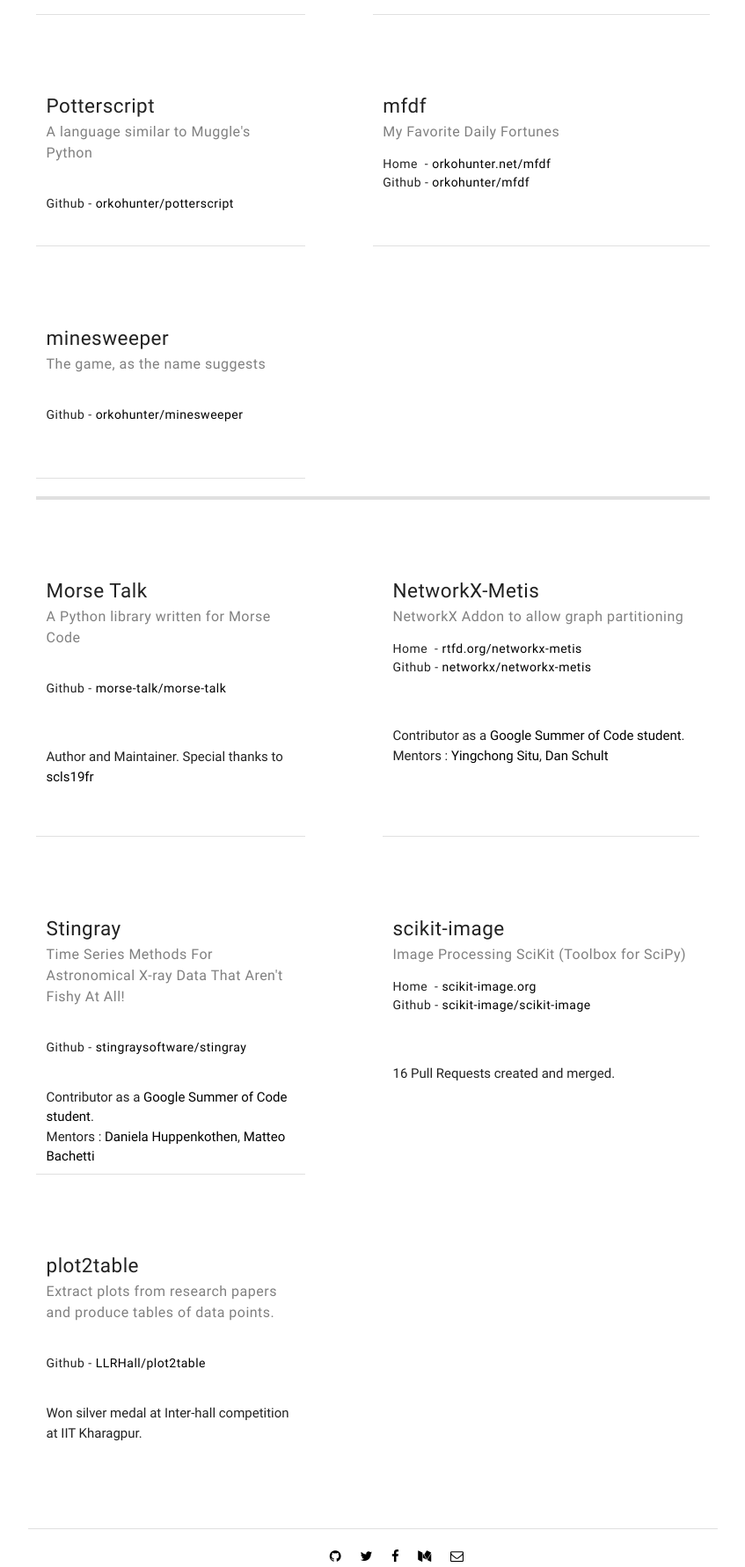
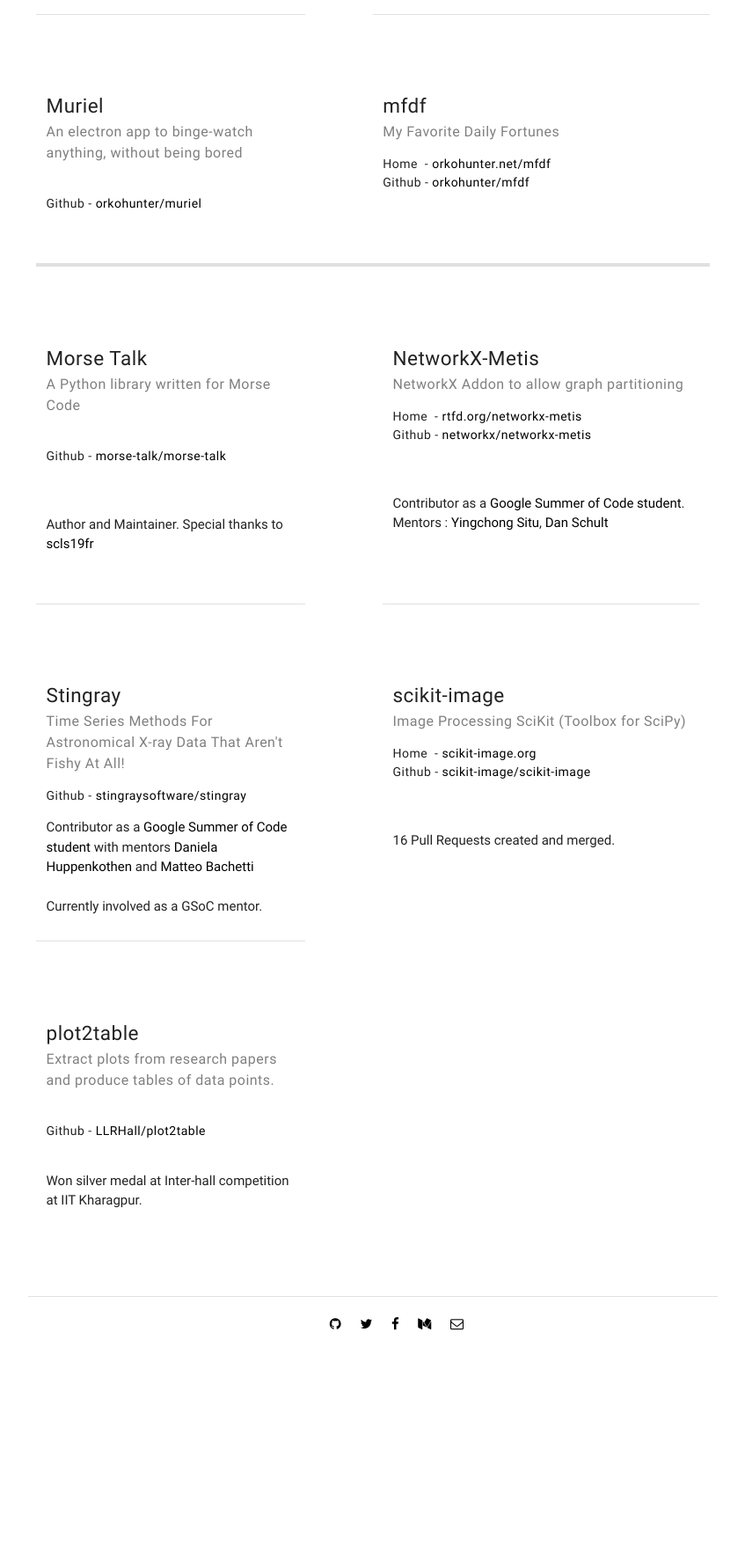
Before and after one commit to Parth-Vader/Site, a Flask app: page /projects in a window 1280 px wide. Shown: the part 852-2633 px from the top of the page at 88% size, without its empty margins (216-1063 px from the left). After the commit the page ends 2364 px from the top, so only its background shows below. Run offline with Flask 2, Linux system fonts and the light colour scheme; some libraries are stand-ins or nearby versions.

Commit message:
Update projects page

```diff
--- a/templates/home/projects.html
+++ b/templates/home/projects.html
@@ -45,23 +45,12 @@
 
                     <div class="divider col s12"></div>
 
-                    <!-- Potterscript -->
+                    <!-- Muriel -->
                     <div class="card col s12 z-depth-0">
-                        <div class="p-name">Potterscript</div>
-                        <div class="p-desc">A language similar to Muggle's Python </div>
-                        <pre class="p-links"><br>Github - <a href="https://github.com/orkohunter/potterscript" target="_blank">orkohunter/potterscript</a><br><br><br></pre>
+                        <div class="p-name">Muriel</div>
+                        <div class="p-desc">An electron app to binge-watch anything, without being bored</div>
+                        <pre class="p-links"><br>Github - <a href="https://github.com/orkohunter/Muriel" target="_blank">orkohunter/muriel</a><br><br><br></pre>
                     </div>
-
-                    <div class="divider col s12"></div>
-
-                    <!-- Minesweeper -->
-                    <div class="card col s12 z-depth-0">
-                        <div class="p-name">minesweeper</div>
-                        <div class="p-desc">The game, as the name suggests</div>
-                        <pre class="p-links"><br>Github - <a href="https://github.com/orkohunter/minesweeper" target="_blank">orkohunter/minesweeper</a><br><br><br></pre>
-                    </div>
-
-                    <div class="divider col s12"></div>
                 </div>
             </div>
 
@@ -93,8 +82,6 @@
                         <div class="p-desc">My Favorite Daily Fortunes</div>
                         <pre class="p-links">Home  - <a href="https://orkohunter.net/mfdf" >orkohunter.net/mfdf</a><br>Github - <a href="https://github.com/orkohunter/mfdf" target="_blank">orkohunter/mfdf</a><br><br><br></pre>
                     </div>
-
-                    <div class="divider col s12"></div>
                 </div>
 
             </div>
@@ -121,8 +108,8 @@
                     <div class="card org col s12 z-depth-0">
                         <div class="p-name">Stingray</div>
                         <div class="p-desc">Time Series Methods For Astronomical X-ray Data That Aren't Fishy At All!</div>
-                        <pre class="p-links"><br>Github - <a href="https://github.com/stingraysoftware/stingray" target="_blank">stingraysoftware/stingray</a><br><br></pre>
-                        <div class="p-contri">Contributor as a <a href="https://summerofcode.withgoogle.com/projects/#5755858201870336" target="_blank">Google Summer of Code student</a>. <br>Mentors : <a href="https://github.com/dhuppenkothen" target="_blank">Daniela Huppenkothen</a>, <a href="https://github.com/matteobachetti target="_blank"">Matteo Bachetti</a><br><br></div>
+                        <pre class="p-links">Github - <a href="https://github.com/stingraysoftware/stingray" target="_blank">stingraysoftware/stingray</a></pre>
+                        <div class="p-contri">Contributor as a <a href="https://summerofcode.withgoogle.com/projects/#5755858201870336" target="_blank">Google Summer of Code student</a> with mentors <a href="https://github.com/dhuppenkothen" target="_blank">Daniela Huppenkothen</a> and <a href="https://github.com/matteobachetti target="_blank"">Matteo Bachetti</a><br><br>Currently involved as a GSoC mentor.<br></div>
                     </div>
 
                     <div class="divider col s12"></div>
```
